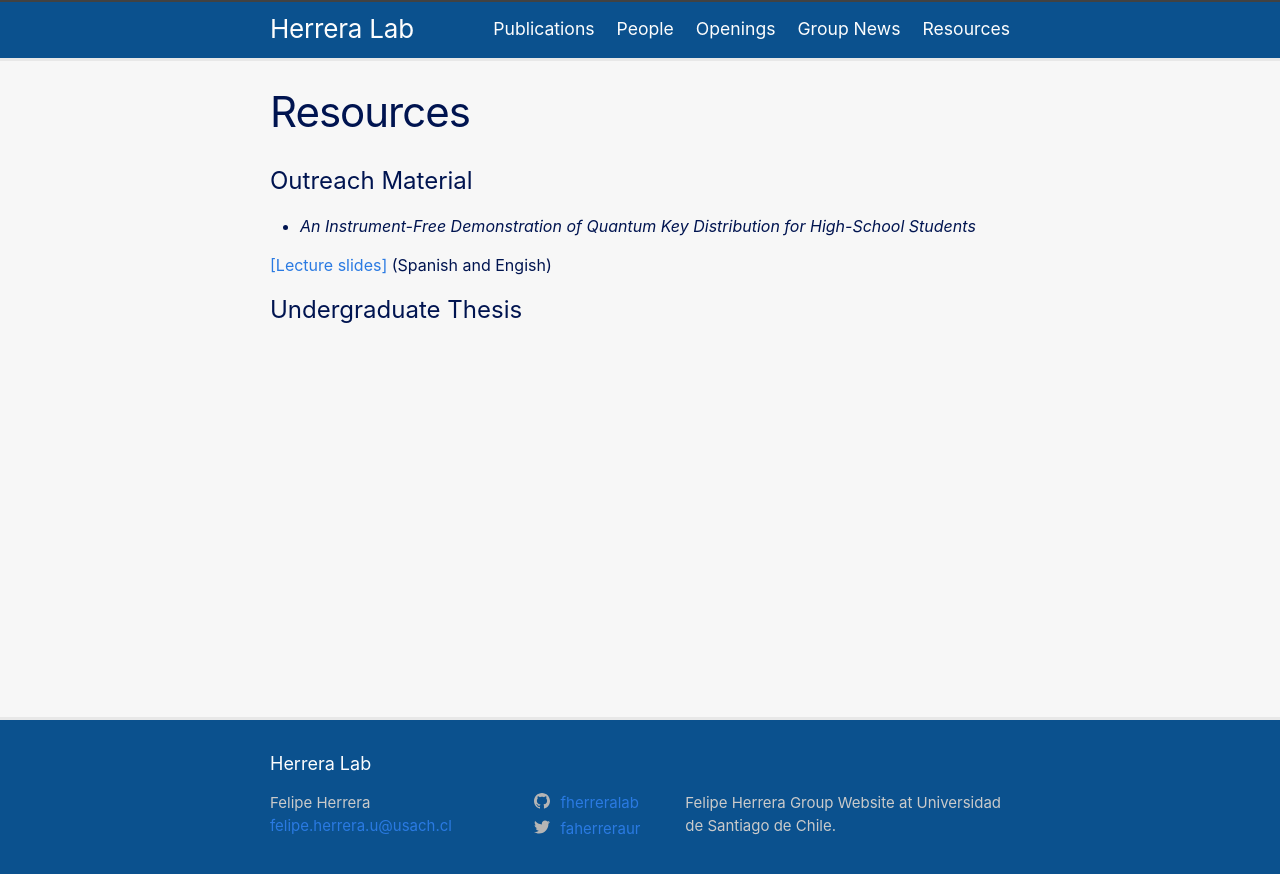
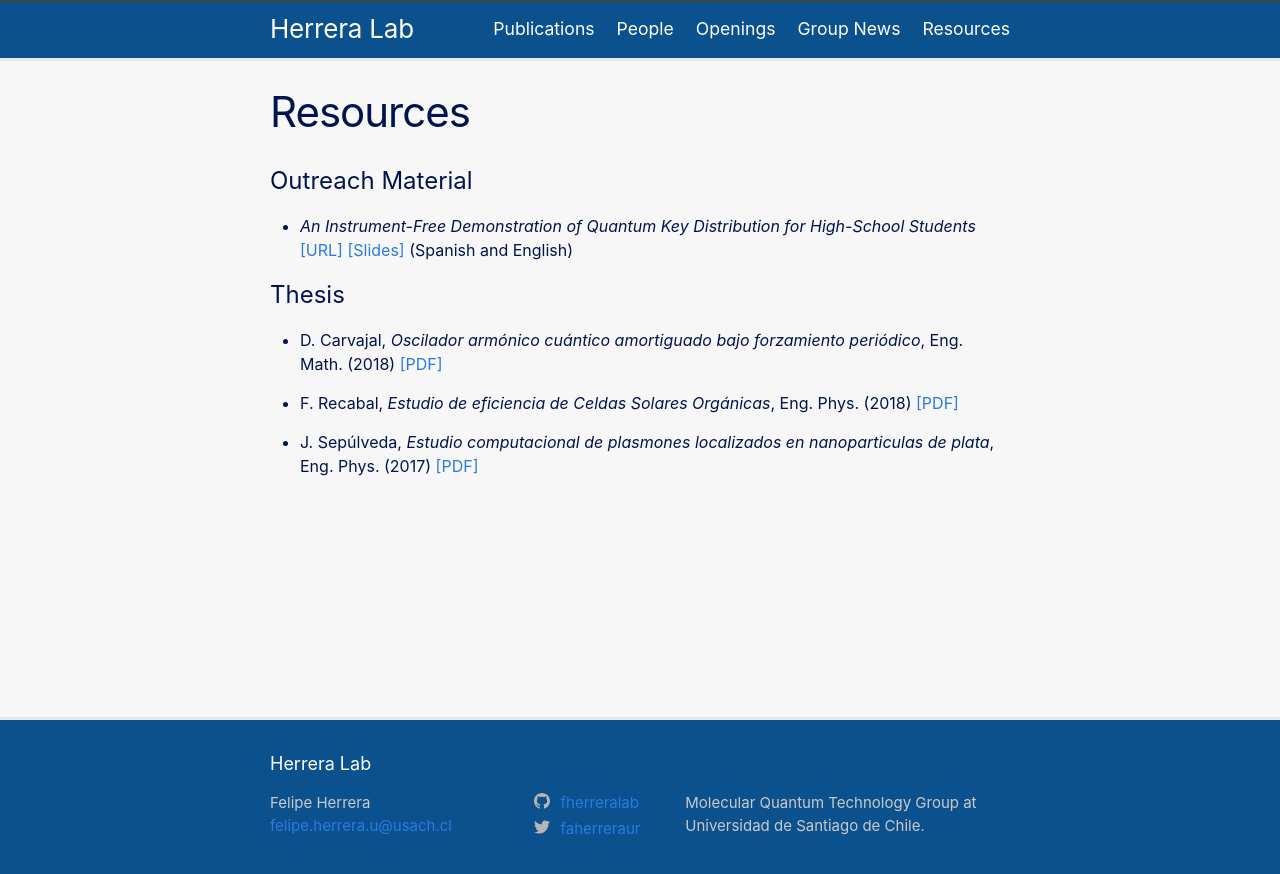
Before and after one commit to fherreralab/fherreralab.github.io, a Jekyll site: the page built from resources.md, in a window 1280 px wide. Shown: the top 874 px of the page. Built offline with Jekyll 4.4.1, drawn with Linux system fonts in a browser that asks for light colours.

Commit message:
added resources and publications

```diff
--- a/_config.yml
+++ b/_config.yml
@@ -2,7 +2,7 @@ title: Herrera Lab
 author: Felipe Herrera
 email: felipe.herrera.u@usach.cl
 description: > # this means to ignore newlines until "twitter_username:"
- Felipe Herrera Group Website at Universidad de Santiago de Chile.
+ Molecular Quantum Technology Group at Universidad de Santiago de Chile.
 
 # social links
 twitter_username: faherreraur
--- a/resources.md
+++ b/resources.md
@@ -7,10 +7,16 @@ permalink: /resources/
 
 # Outreach Material
 
-- *An Instrument-Free Demonstration of Quantum Key Distribution for High-School Students*
-
-[[Lecture slides]]({{ "/assets/resources/QKD-demo-talk.pptx" | absolute_url}})
-(Spanish and Engish)
+- *An Instrument-Free Demonstration of Quantum Key Distribution for High-School Students* [[URL]](https://arxiv.org/abs/1904.10537) [[Slides]]({{ "/assets/resources/QKD-demo-talk.pptx" | absolute_url}})
+(Spanish and English)
 
 
-# Undergraduate Thesis
+
+
+# Thesis
+
+- D. Carvajal, *Oscilador armónico cuántico amortiguado bajo forzamiento periódico*, Eng. Math. (2018) [[PDF]]({{ "/assets/resources/thesis-frecabal.pdf" | absolute_url}})
+
+- F. Recabal, *Estudio de eficiencia de Celdas Solares Orgánicas*, Eng. Phys. (2018) [[PDF]]({{ "/assets/resources/thesis-frecabal.pdf" | absolute_url}})
+
+- J. Sepúlveda, *Estudio computacional de plasmones localizados en nanoparticulas de plata*, Eng. Phys. (2017) [[PDF]]({{ "/assets/resources/thesis-jsepulveda.pdf" | absolute_url}})
```
Also changed, not shown: _posts/2019-01-5-Dr.-Federico-Hernández-joins-our-group-as-a-postdoc.md (+1 -1 lines), _posts/2019-01-5-Dr.-Federico-Hernández-joins-our-group-as-a-postdoc.md (+1 -1 lines), publications.md (+2 -0 lines), 14 other files.
